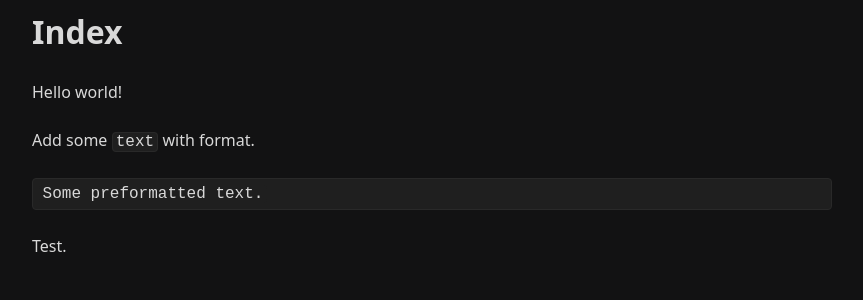
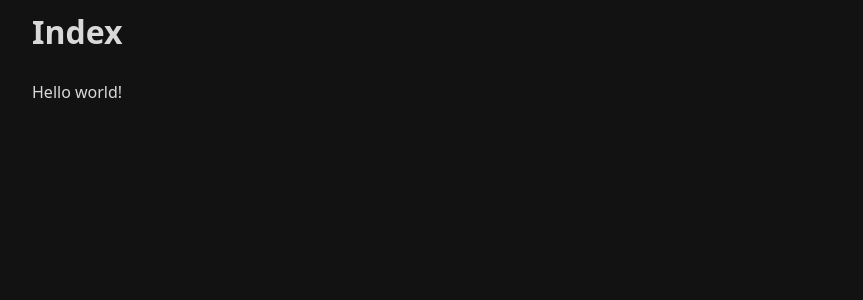
Before and after one commit to febog/fbgmx, a Jekyll site: the page built from index.md, in a window 1280 px wide. Shown: the top 300 px of the page, without its empty margins (208-1071 px from the left). Built offline with Jekyll 4.4.1, drawn with Linux system fonts in a browser that asks for light colours.

Commit message:
Update content

````diff
--- a/index.md
+++ b/index.md
@@ -5,11 +5,3 @@ title: Welcome
 # Index
 
 Hello world!
-
-Add some `text` with format.
-
-```
-Some preformatted text.
-```
-
-Test.
````
